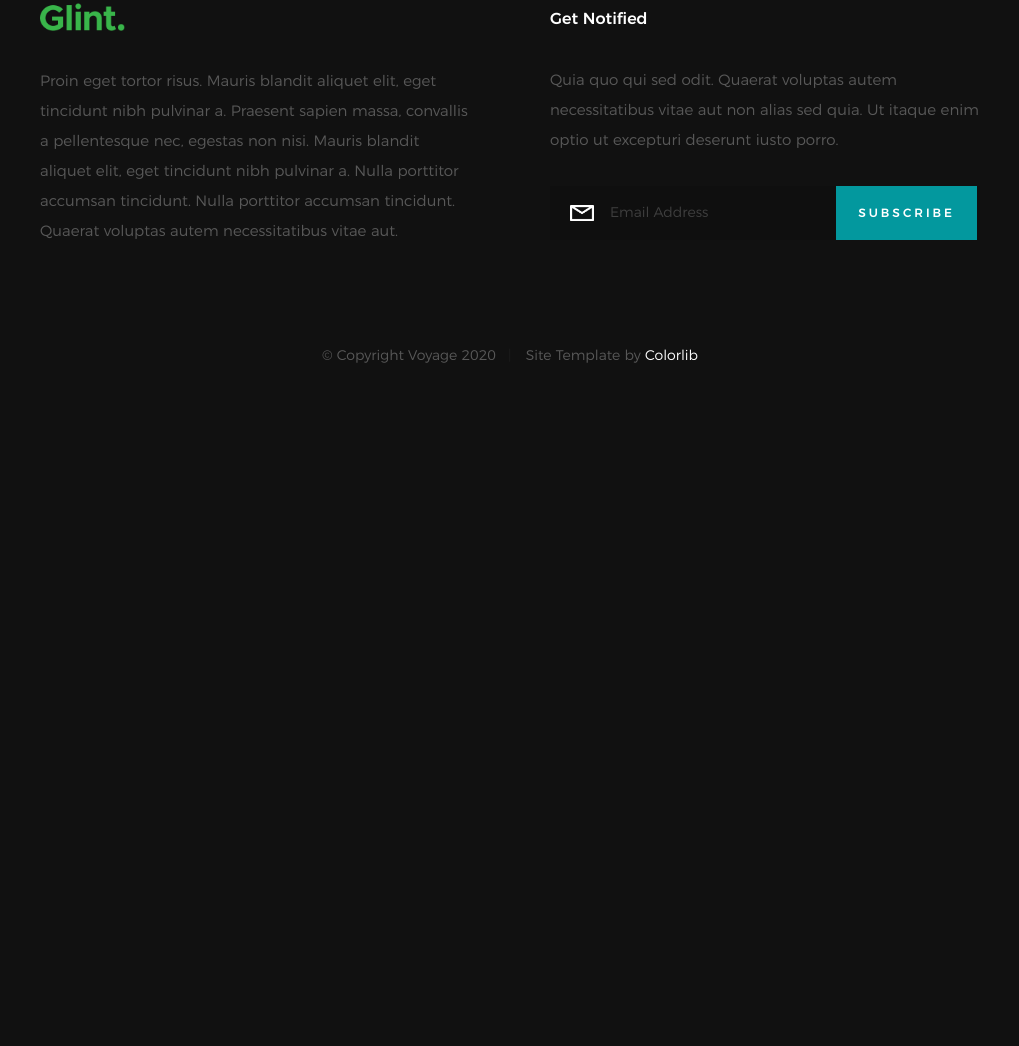
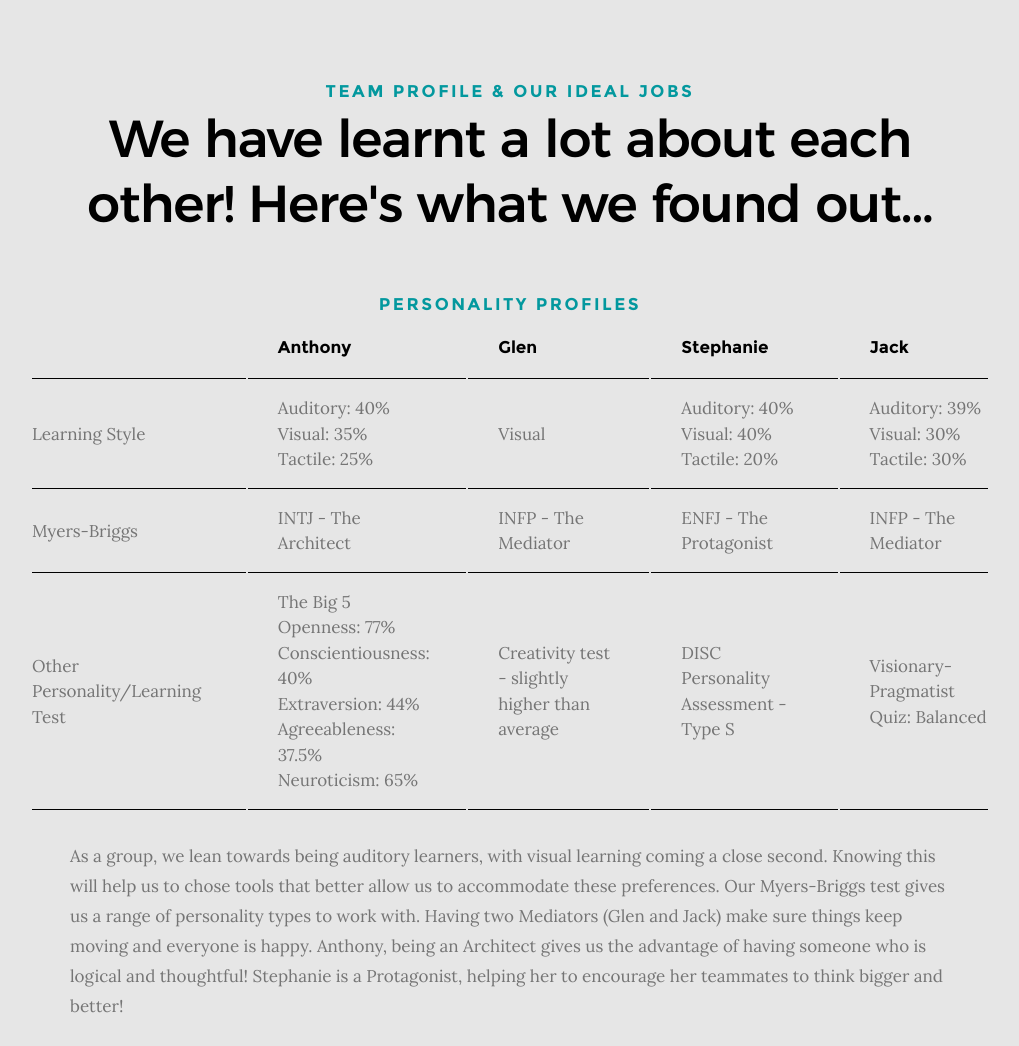
Before and after one commit to yoriemorie/website_voy, a plain HTML site: page index.html in a window 1280 px wide. Shown: the part 6394-7440 px from the top of the page, without its empty margins (130-1149 px from the left). Before the commit the page ends 6824 px from the top, so only its background shows below. Drawn offline with Linux system fonts and the light colour scheme; files whose address does not match are found by name.

Commit message:
changes for A3 update

```diff
--- a/index.html
+++ b/index.html
@@ -422,6 +422,80 @@
         </div>
 
     </section> <!-- end s-clients -->
+ <!-- clients
+    ================================================== -->
+	<a name ="personalities"></a>
+    <section id="clients" class="s-clients">
+
+        <div class="row section-header" data-aos="fade-up">
+            <div class="col-full">
+                <h3 class="subhead" id="team-profile">Team Profile & Our Ideal Jobs</h3>
+                <h1 class="display-2">We have learnt a lot about each other! Here's what we found out...</h1>
+            </div>
+        </div> <!-- end section-header -->
+
+	<section>
+        <div class="table">
+          <h3 class="subhead" align="center">Personality Profiles</h3>
+          <table style="margin-left:auto; margin-right:auto;">
+            <thead>
+              <tr>
+                <th></th>
+                <th>Anthony</th>
+                <th>Glen</th>
+                <th>Stephanie</th>
+                <th>Jack</th>
+              </tr>
+            </thead>
+            <tbody>
+              <tr>
+                <td>Learning Style</td>
+                <td>Auditory: 40%<br>
+                	Visual: 35%<br>
+                    Tactile: 25%
+                </td>
+                <td>Visual</td>
+                <td>Auditory: 40%<br>
+                  Visual: 40%<br>
+                    Tactile: 20%
+            	</td>
+                <td>Auditory: 39%<br>
+                Visual: 30%<br>
+                Tactile: 30%
+            	</td>
+              </tr>
+              <tr>
+              	<td>Myers-Briggs</td>
+                <td>INTJ - The Architect</td>
+                <td>INFP - The Mediator</td>
+                <td>ENFJ - The Protagonist</td>
+                <td>INFP - The Mediator</td>
+              </tr>
+              <tr>
+                <td>Other Personality/Learning Test</td>
+                <td>The Big 5<br>
+                	Openness: 77%<br>
+                    Conscientiousness: 40%<br>
+                    Extraversion: 44%<br>
+                    Agreeableness: 37.5%<br>
+                    Neuroticism: 65%
+            	</td>
+                <td>Creativity test - slightly higher than average</td>
+                <td>DISC Personality Assessment - Type S</td>
+                <td>Visionary-Pragmatist Quiz: Balanced</td>
+              </tr>
+            </tbody>
+          </table>
+		</section
+
+		<section>
+          <div class="team-profile-analysis">
+                <p style="margin-left:200px; margin-right:200px;">As a group, we lean towards being auditory learners, with visual learning coming a close second.
+				Knowing this will help us to chose tools that better allow us to accommodate these preferences. Our Myers-Briggs test gives us a range of personality
+				types to work with. Having two Mediators (Glen and Jack) make sure things keep moving and everyone is happy. Anthony, being an Architect gives us the
+				advantage of having someone who is logical and thoughtful! Stephanie is a Protagonist, helping her to encourage her teammates to think bigger and better!</p>
+          </div>
+    </section> <!-- end s-clients -->
 
 
     <!-- footer
```
